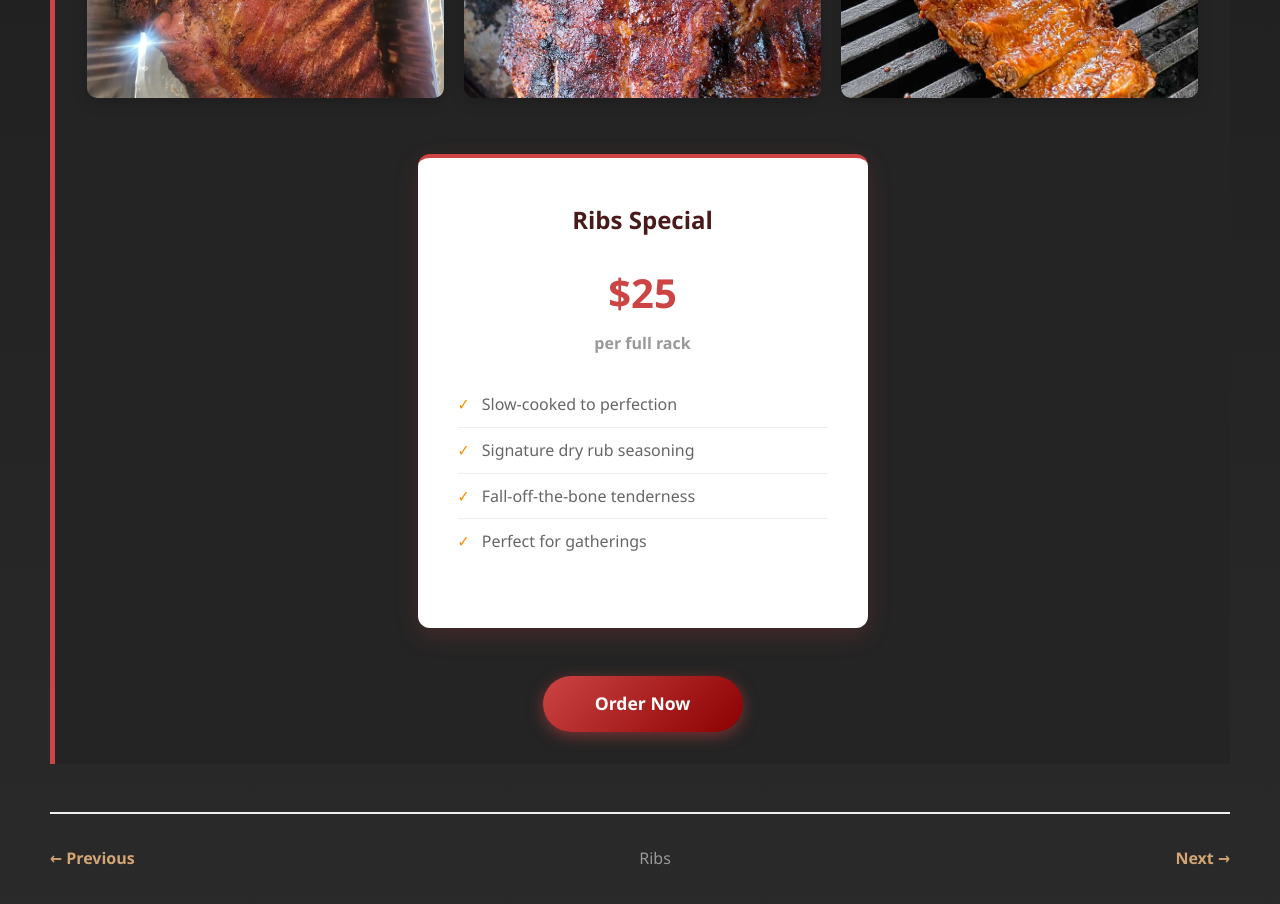
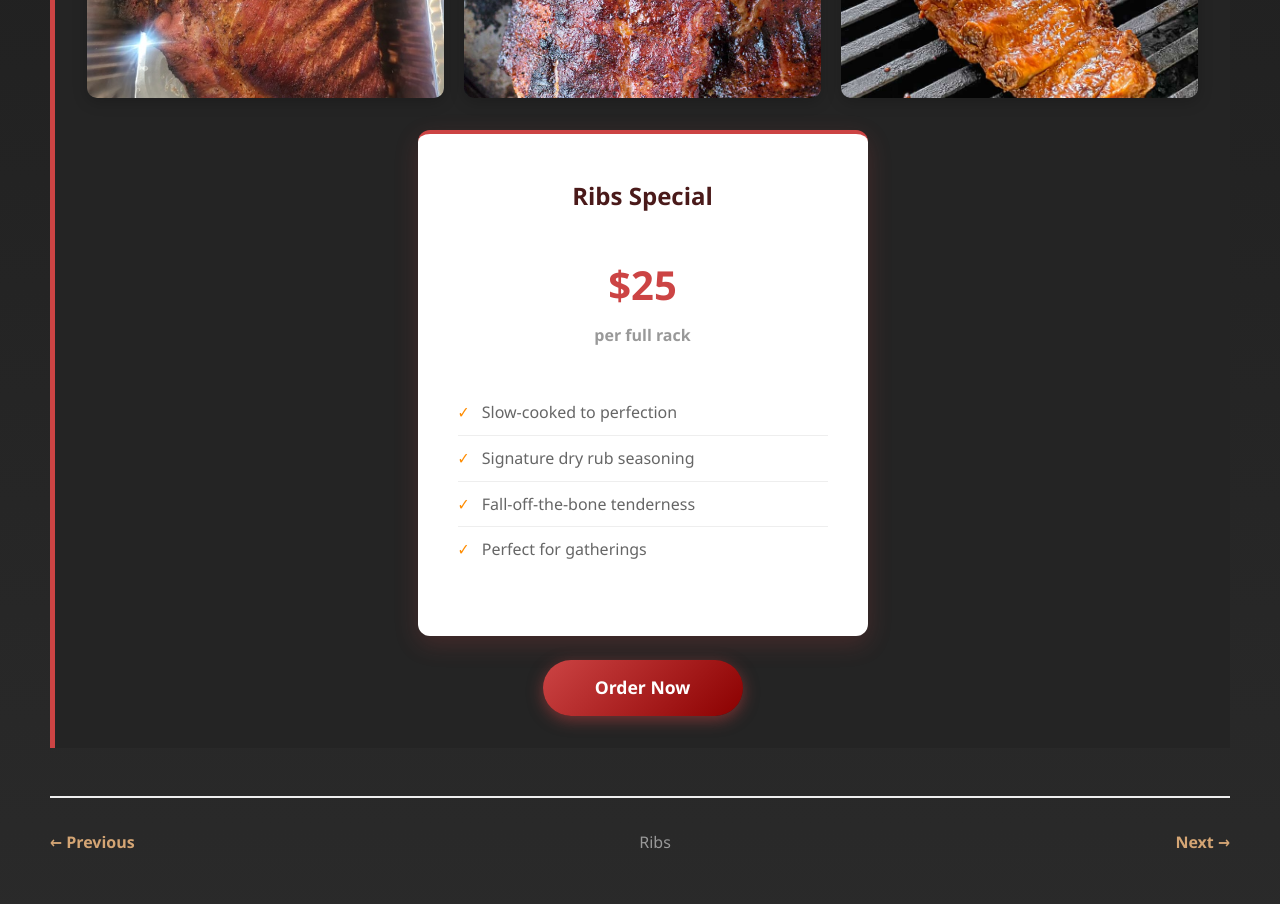
Before and after one commit to Diamond-Queen/BBQ---SECRET, a React (Vite) app: page /ribs in a window 1280 px wide. Shown: the part 1680-2584 px from the top of the page. Built offline with nearby package versions, Linux system fonts and the light colour scheme.

Commit message:
aligned pricing cards

```diff
--- a/stylesheets/index.css
+++ b/stylesheets/index.css
@@ -423,8 +423,11 @@ a {
   text-align: center;
   box-shadow: 0 4px 15px rgba(0, 0, 0, 0.1);
   transition: transform 0.3s ease, box-shadow 0.3s ease;
-  margin: 1.5rem 0;
+  margin: 0;
   animation: scaleUp 0.6s ease-out;
+  display: flex;
+  flex-direction: column;
+  height: 100%;
 }
 
 .pricing-card:hover {
@@ -463,6 +466,7 @@ a {
   list-style: none;
   margin: 1.5rem 0;
   text-align: left;
+  flex-grow: 1;
 }
 
 .pricing-card li {
@@ -480,6 +484,10 @@ a {
   color: var(--primary-orange);
   font-weight: bold;
   margin-right: 0.5rem;
+}
+
+.pricing-card .cta-button {
+  margin-top: auto;
 }
 
 /* About Section */
```
